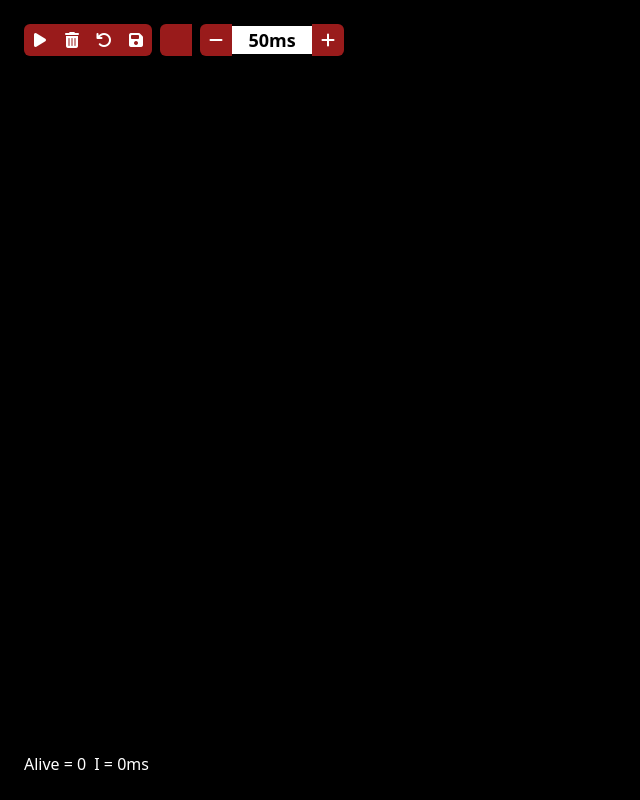
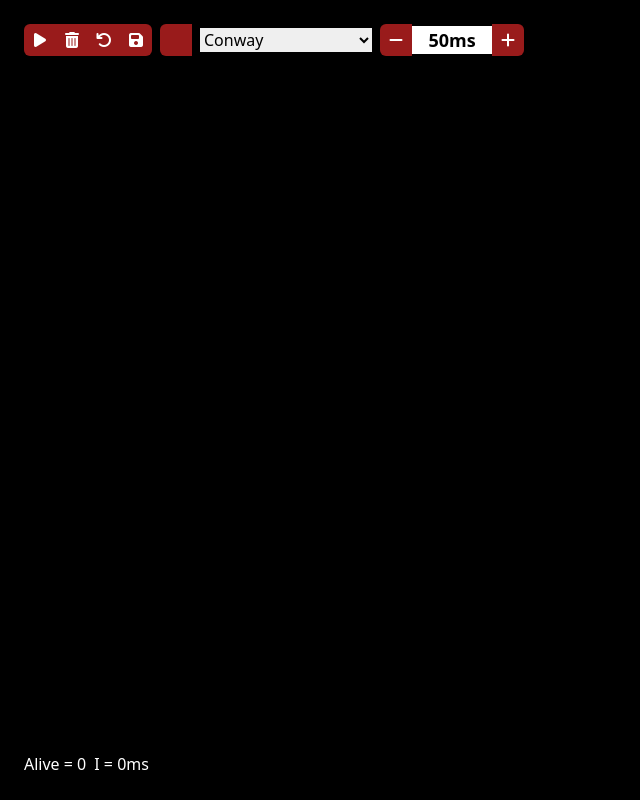
Before and after one commit to thomas-gleizes/life-web, a React (Vite) app: page / in a window 1280 px wide. Shown: the whole page, without its empty margins (0-640 px from the left). Built offline with nearby package versions, Linux system fonts and the light colour scheme; some icons are missing.

Commit message:
v3: full preact app, rework worker, add tailwindcss

```diff
--- a/src/components/Canvas.tsx
+++ b/src/components/Canvas.tsx
@@ -27,7 +27,7 @@ export const Canvas: FC<{ appProcessor: AppProcessor }> = ({ appProcessor }) =>
 
   const state = useRef<State>({
     origin: { x: 0, y: 0 },
-    scale: new ArrayValues(SCALES, 6 + 2),
+    scale: new ArrayValues(SCALES, 13),
     width: 100,
     height: 100,
     cells: [],
@@ -88,17 +88,16 @@ export const Canvas: FC<{ appProcessor: AppProcessor }> = ({ appProcessor }) =>
 
     state.current.mouse.x = event.clientX
     state.current.mouse.y = event.clientY
-
-    console.log("MOUSE", state.current.mouse)
   }
 
   const handlePointerUp = (event: PointerEvent) => {
     if (Date.now() - state.current.mouse.downAt! < 200) {
-      console.log(event.clientX + state.current.origin.x, event.clientY + state.current.origin.y)
+      const scale = state.current.scale.getCurrent()
+
       appProcessor
         .toggleCell([
-          event.clientX + state.current.origin.x,
-          event.clientY + state.current.origin.y,
+          Math.floor(event.clientX / scale + state.current.origin.x),
+          Math.floor(event.clientY / scale + state.current.origin.y),
         ])
         .then(console.log)
     }
--- a/src/components/TooBar.tsx
+++ b/src/components/TooBar.tsx
@@ -1,6 +1,7 @@
 import { AppProcessor } from "../lib/AppProcessor"
 import { useEvent } from "../hooks/useEvent"
-import { FC, useState } from "react"
+import { ChangeEvent, FC, useState } from "react"
+import { RULES_LIST } from "../utils/constants"
 
 const DELAY_RANGE = [1, 2, 5, 10, 25, 50, 100, 250, 500, 1000]
 
@@ -31,6 +32,15 @@ export const ToolBar: FC<{ appProcessor: AppProcessor }> = ({ appProcessor }) =>
         break
     }
   })
+
+  const handleRule = (event: ChangeEvent<HTMLSelectElement>) => {
+    const rule = rules.find((rule) => rule.name === event.target.value)
+    if (!rule) return
+
+    appProcessor.setRule(rule).then(console.log)
+  }
+
+  const rules = Object.values(RULES_LIST)
 
   return (
     <div className="absolute flex items-center space-x-2 px-2 top-4 left-4 bg-black bg-opacity-30 backdrop-blur-lg text-white rounded-2xl p-2">
@@ -72,6 +82,13 @@ export const ToolBar: FC<{ appProcessor: AppProcessor }> = ({ appProcessor }) =>
           <i className="fa fa-menu"></i>
         </button>
       </div>
+      <div className="flex">
+        <select className="text-black h-full" onChange={handleRule}>
+          {rules.map((rule) => (
+            <option value={rule.name}>{rule.name}</option>
+          ))}
+        </select>
+      </div>
 
       <div className="flex items-center">
         <button
--- a/src/utils/constants.ts
+++ b/src/utils/constants.ts
@@ -1,5 +1,5 @@
-import Rule from "../lib/life/Rule.ts"
-import Pattern from "../lib/life/Pattern.ts"
+import Rule from "../lib/life/Rule"
+import Pattern from "../lib/life/Pattern"
 
 export const RULES_LIST = {
   Conway: new Rule(
```
Also changed, not shown: src/lib/life/Life.ts (+5 -5 lines), 1 other file (tests, documents, lock files or other folders).
